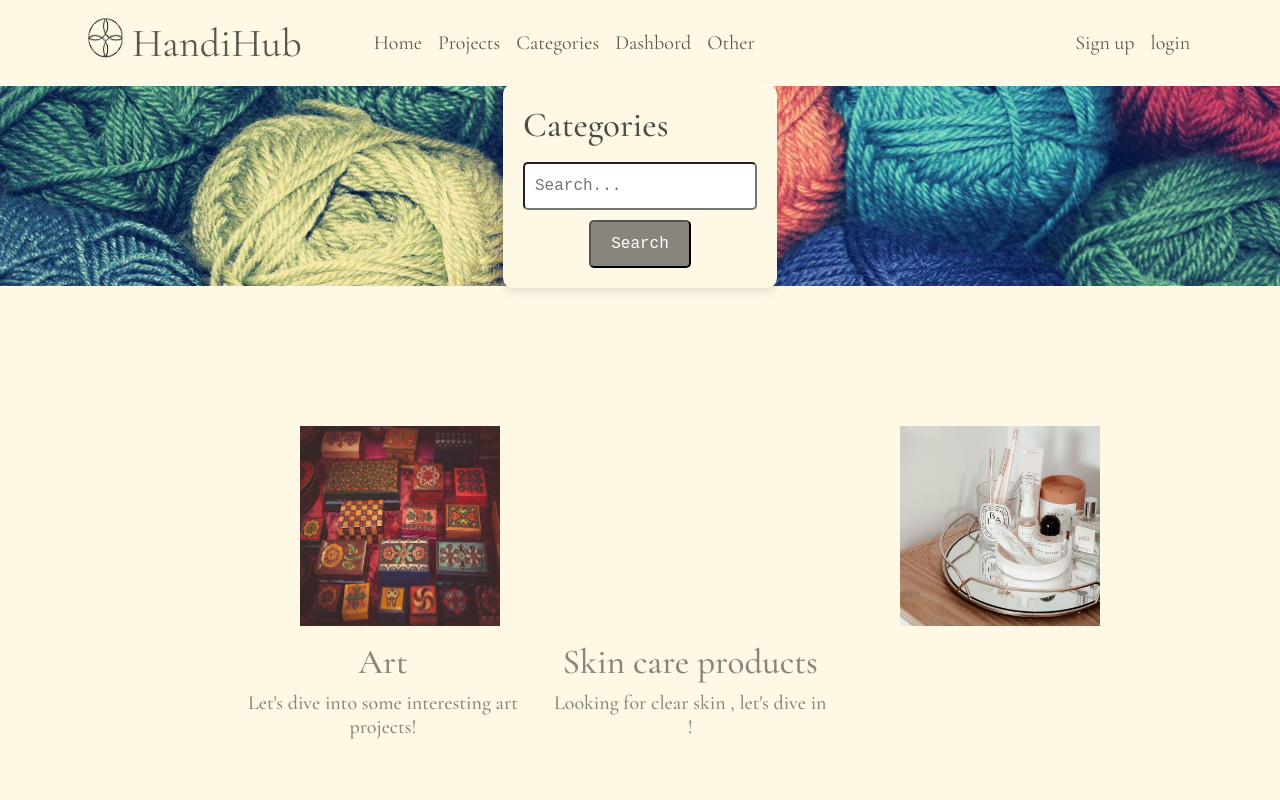
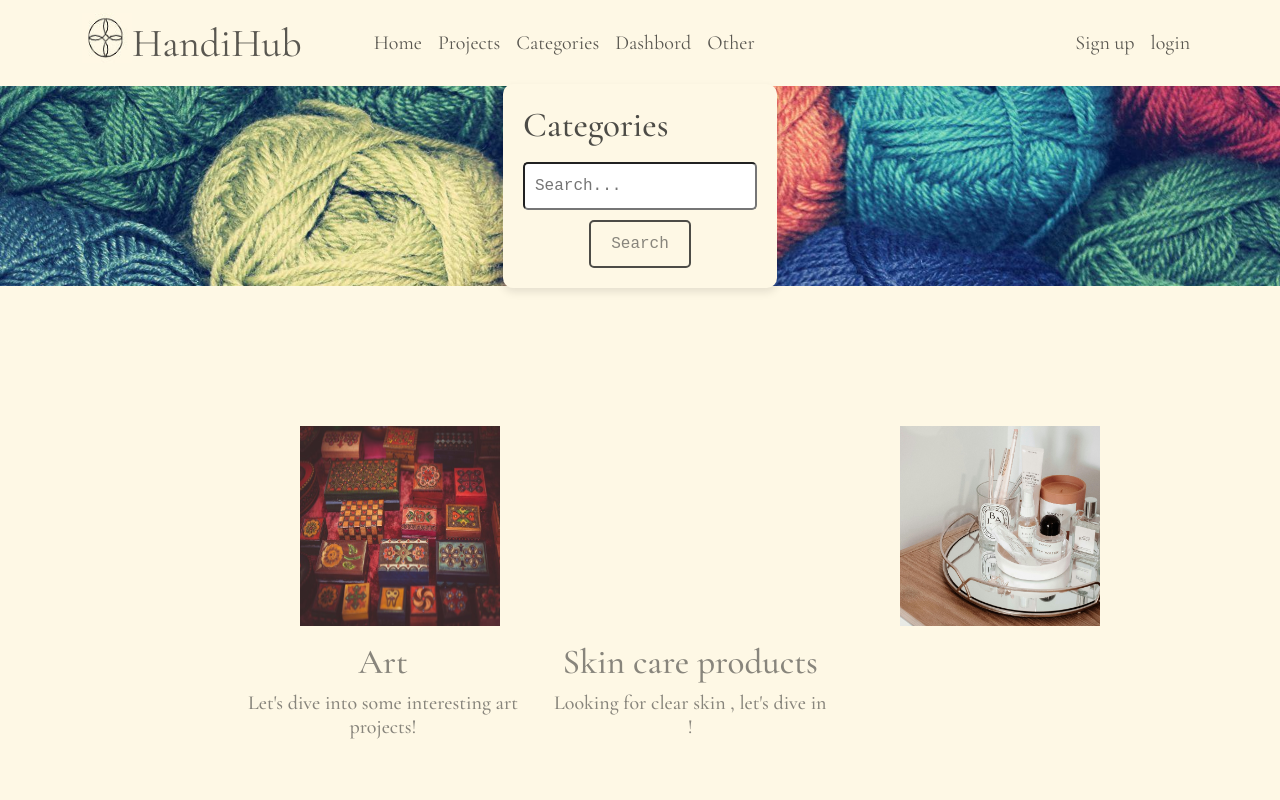
Before and after one commit to marwababelly/handihup, a React (Create React App) app: page /Categories in a window 1280 px wide. In both pictures the pointer is over the button "Search". Shown: the top 800 px of the page. Built offline with nearby package versions, Linux system fonts and the light colour scheme.

Commit message:
re-edit categories styling

```diff
--- a/src/Pages/CategoriesPage/Categories.module.css
+++ b/src/Pages/CategoriesPage/Categories.module.css
@@ -29,6 +29,12 @@
   background-color: #88857c;
   color: white;
   cursor: pointer;
+}
+.button:hover {
+  background-color: #fef8e5;
+  color:#88857c;
+  border: 2px solid #fef8e5;
+  border-color: #4d4c47;
 }
 .btn{
   padding: 10px 20px;
```
